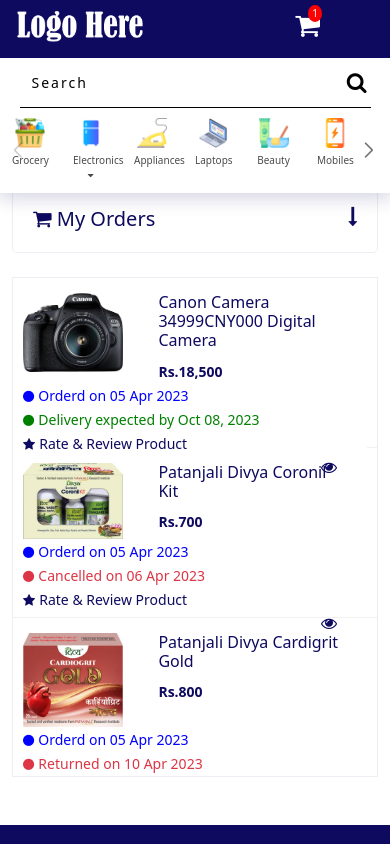
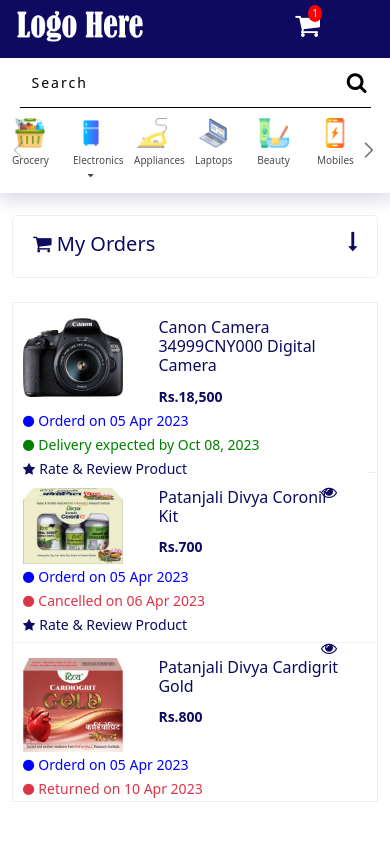
Before and after one commit to Videshi1989/reactecomtheme, a React (Create React App) app: page /myorders in a window 390 px wide. Shown: the top 844 px of the page. Built offline with nearby package versions, Linux system fonts and the light colour scheme.

Commit message:
user componetn mobile

```diff
--- a/src/components/Header.js
+++ b/src/components/Header.js
@@ -120,7 +120,9 @@
 
   </div>
   <br/>
-   <button type="button"  className="btn btn-success btn-bg w-100">Sign in <i className="fa fa-sign-in" aria-hidden="true"></i></button><br/>
+   {/* <button type="button"  className="btn btn-success btn-bg w-100">Sign in <i className="fa fa-sign-in" aria-hidden="true"></i></button><br/> */}
+   <Link to="/myprofile"  className="btn btn-success btn-bg w-100">Sign in <i className="fa fa-sign-in" aria-hidden="true"></i></Link><br/>
+
    <br/>
    <span title="Forgot Password" className="fgtpwd" onClick={ShowForgot} >Forgot Password</span>
    <span onClick={ShowSignUp} className="fgtpwd" style={{float:"left",textDecoration:"underline"}} >New user? Don't have an account</span>
--- a/src/components/css/index.scss
+++ b/src/components/css/index.scss
@@ -2961,7 +2961,10 @@
   }
   .topimg {
    margin-top: 15px;
-}
+  }
+  .menu-heading {
+      margin-top: 25px;
+  }
 
 
 
```
